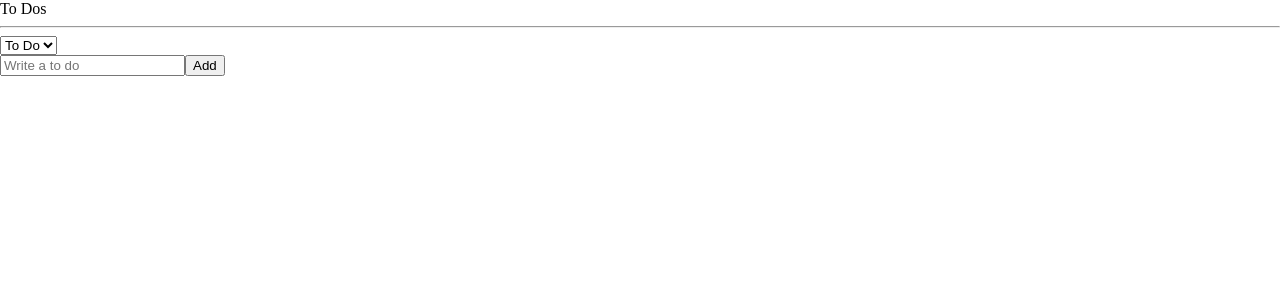
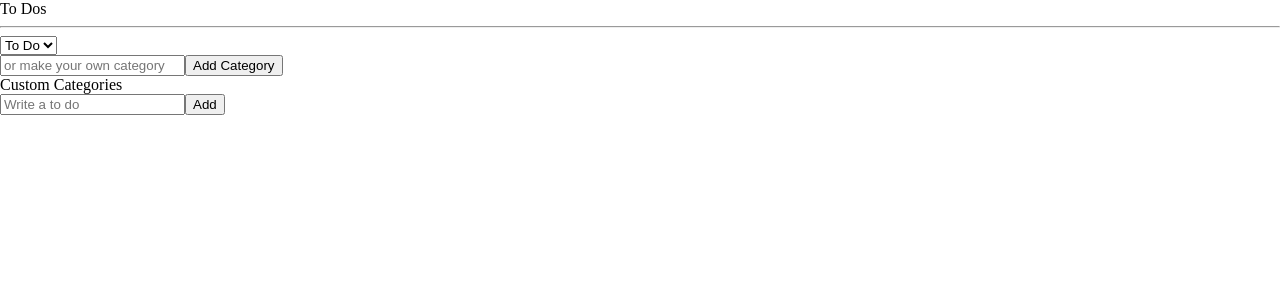
Before and after one commit to Odyssey409/react-masterclass_todo_app, a React (Create React App) app: page / in a window 1280 px wide. Shown: the top 300 px of the page. Built offline with nearby package versions, Linux system fonts and the light colour scheme.

Commit message:
4일차 과제 1번 완료
유저가 커스텀 카테고리를 생성하고 투두를 그 카테고리를 갖는 todo로 만들기 성공

```diff
--- /dev/null
+++ b/src/components/CreateCustomCategory.tsx
@@ -0,0 +1,51 @@
+import { useForm } from "react-hook-form";
+import { useRecoilState } from "recoil";
+import { CustomCategoryState } from "./atoms";
+
+interface IForm {
+  customCategory: string;
+}
+
+function CreateCustomCategory() {
+  const [customCategories, setCustomCategories] =
+    useRecoilState(CustomCategoryState);
+
+  const { register, handleSubmit, setValue } = useForm<IForm>();
+
+  const onInputCustomCategory = ({ customCategory }: IForm) => {
+    const updatedCategories = [...customCategories, customCategory];
+    setCustomCategories(updatedCategories);
+    localStorage.setItem("customCategories", JSON.stringify(updatedCategories));
+    setValue("customCategory", ""); // 제출하면 입력칸 비워주는 코드
+  };
+  const onRemoveCategory = (category: string) => {
+    const updatedCategories = customCategories.filter(
+      (cat) => cat !== category
+    );
+    setCustomCategories(updatedCategories);
+    localStorage.setItem("customCategories", JSON.stringify(updatedCategories));
+  };
+
+  return (
+    <div>
+      <form onSubmit={handleSubmit(onInputCustomCategory)}>
+        <input
+          {...register("customCategory")}
+          placeholder="or make your own category"
+        ></input>
+        <button>Add Category</button>
+      </form>
+      <ul>
+        <h3>Custom Categories</h3>
+        {customCategories.map((category) => (
+          <li key={category}>
+            {category}{" "}
+            <button onClick={() => onRemoveCategory(category)}>Remove</button>
+          </li>
+        ))}
+      </ul>
+    </div>
+  );
+}
+
+export default CreateCustomCategory;
--- a/src/components/ToDo.tsx
+++ b/src/components/ToDo.tsx
@@ -1,9 +1,10 @@
 import React from "react";
-import { Categories, IToDo, toDoState } from "./atoms";
-import { useSetRecoilState } from "recoil";
+import { Categories, CustomCategoryState, IToDo, toDoState } from "./atoms";
+import { useRecoilValue, useSetRecoilState } from "recoil";
 
 function ToDo({ text, category, id }: IToDo) {
   const setToDos = useSetRecoilState(toDoState);
+  const customCategories = useRecoilValue(CustomCategoryState);
   const onClick = (event: React.MouseEvent<HTMLButtonElement>) => {
     const {
       currentTarget: { name },
@@ -39,6 +40,18 @@ function ToDo({ text, category, id }: IToDo) {
           Done
         </button>
       )}
+      {customCategories.map(
+        (customCategory) =>
+          category !== customCategory && (
+            <button
+              key={customCategory}
+              name={customCategory}
+              onClick={onClick}
+            >
+              {customCategory}
+            </button>
+          )
+      )}
     </li>
   );
 }
--- a/src/components/ToDoList.tsx
+++ b/src/components/ToDoList.tsx
@@ -1,15 +1,24 @@
 import { useRecoilState, useRecoilValue } from "recoil";
 import CreateToDo from "./CreateToDo";
-import { Categories, categoryState, toDoSelector } from "./atoms";
+import {
+  Categories,
+  categoryState,
+  CustomCategoryState,
+  toDoSelector,
+} from "./atoms";
 import ToDo from "./ToDo";
 import React from "react";
+import CreateCustomCategory from "./CreateCustomCategory";
 
 function ToDoList() {
   const toDos = useRecoilValue(toDoSelector);
   const [category, setCategory] = useRecoilState(categoryState);
+  const customCategories = useRecoilValue(CustomCategoryState);
+
   const onInput = (event: React.FormEvent<HTMLSelectElement>) => {
     setCategory(event.currentTarget.value as any);
   };
+
   return (
     <div>
       <h1>To Dos</h1>
@@ -18,7 +27,13 @@ function ToDoList() {
         <option value={Categories.TO_DO}>To Do</option>
         <option value={Categories.DOING}>Doing</option>
         <option value={Categories.DONE}>Done</option>
+        {customCategories.map((customCategory, index) => (
+          <option key={index} value={customCategory}>
+            {customCategory}
+          </option>
+        ))}
       </select>
+      <CreateCustomCategory />
       <CreateToDo />
       {toDos?.map((toDo) => (
         <ToDo key={toDo.id} {...toDo} />
--- a/src/components/atoms.tsx
+++ b/src/components/atoms.tsx
@@ -17,6 +17,16 @@ export const categoryState = atom<Categories>({
   default: Categories.TO_DO,
 });
 
+const savedCustomCategories = localStorage.getItem("customCategories");
+const initialCustomCategories = savedCustomCategories
+  ? JSON.parse(savedCustomCategories)
+  : [];
+
+export const CustomCategoryState = atom<string[]>({
+  key: "CustomCategory",
+  default: initialCustomCategories,
+});
+
 export const toDoState = atom<IToDo[]>({
   key: "toDo",
   default: [],
```
